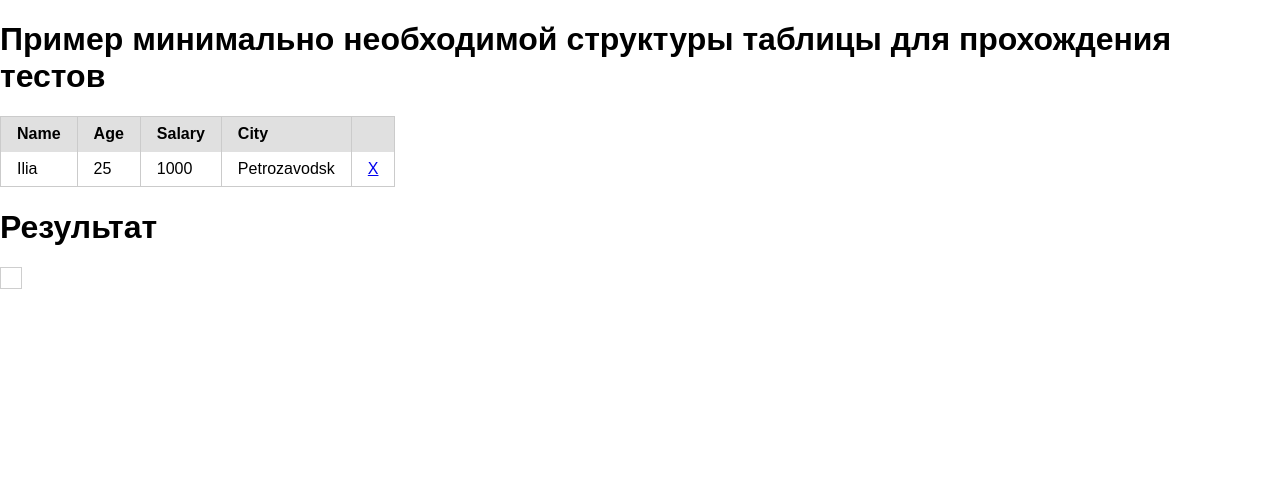
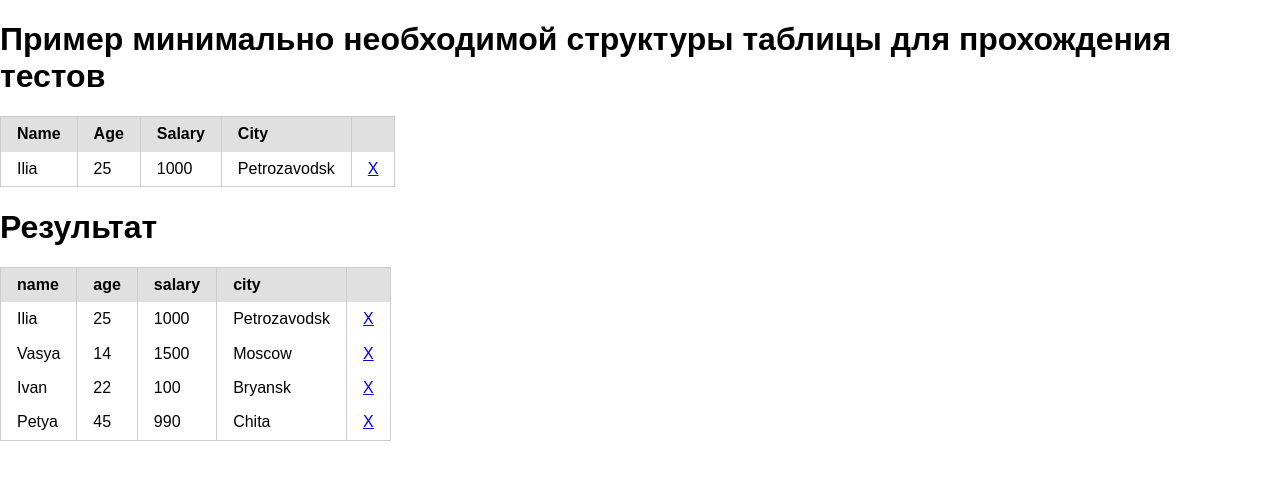
Before and after one commit to js-tasks-ru/jsbasic-20200514_ivan-chistov, a website: page 6-module/1-task/index.html in a window 1280 px wide. Drawn offline with nearby package versions, Linux system fonts and the light colour scheme; files that its build step writes are made by us from their sources.

Commit message:
Сделал задание 6-1 и переделал задание 5-2

```diff
--- a/6-module/1-task/index.html
+++ b/6-module/1-task/index.html
@@ -74,6 +74,10 @@
         let table = new ClearedTable(rows);
         document.querySelector('.result').appendChild(table.el);
 
+        table.onRemoved = function (id) {
+            console.log(`Из таблицы удален пользователь ${id}`);
+        }
+
     </script>
 </body>
 </html>
--- a/6-module/1-task/index.js
+++ b/6-module/1-task/index.js
@@ -17,6 +17,32 @@ class ClearedTable {
   constructor(data) {
     this.el = document.createElement('table');
     this.data = data;
+
+    for (let obj of this.data ) {
+      Object.defineProperty( obj, "id", {
+      enumerable: false
+    } );
+    }
+
+    this.el.innerHTML =
+    `<thead>
+    </thead>
+    <tbody>
+    </tbody>`;
+    this.el.classList.add("pure-table");
+    this._pasteTheadRowInTable(this.data, this.el)
+    this._pasteRowsInTable(this.data, this.el);
+    this._pasteColumnOfLinksRight(this.el);
+
+    this.el.onclick = (event) => {
+
+      if (event.target.getAttribute(`href`) !== `#delete`) return;
+
+      event.target.parentElement.parentElement.remove();
+
+      return this.onRemoved(+event.target.parentElement.parentElement.dataset.id);
+    };
+
   }
 
   /**
@@ -24,6 +50,51 @@ class ClearedTable {
    * @param {number} id - идентификатор удаляемого пользователя
    */
   onRemoved(id) {}
+
+
+  _pasteTheadRowInTable(data = [], table) {
+    table.querySelector('thead').append( this._createTr( Object.keys(data[0]) ) );
+  }
+
+  /**
+   * Метод, который заполняет таблицу строками и добавляет к ним атрибут data-id
+   * @param {arrey, object} arrey - массив строк в виде объектов, object - таблица в которую хотим вставить строки
+   */
+  _pasteRowsInTable(data = [], table) {
+    table.querySelector("tbody").innerHTML = '';
+
+    for (let row of data){
+      let tr = table.querySelector('tbody').appendChild( this._createTr( Object.values(row) ) );
+      tr.dataset.id = row.id;
+    }
+
+    return table;
+  }
+
+
+  _createTr(row = []) {
+    let tr = document.createElement('tr');
+
+    for (let cell of row) {
+      tr.innerHTML += `<td>${cell}</td>`;
+    }
+
+    return tr;
+  }
+
+
+  _pasteColumnOfLinksRight({firstElementChild : thead, lastElementChild : tbody}) {
+    thead.firstElementChild.append(document.createElement('td'))
+    let rows = tbody.querySelectorAll('tr');
+
+    for (let row of rows) {
+      let td = document.createElement('td');
+      td.innerHTML = `<a href="#delete">X</a>`;
+      row.append(td);
+
+
+    }
+  }
 }
 
 window.ClearedTable = ClearedTable;
```
Also changed, not shown: 5-module/2-task/index.js (+10 -9 lines).
